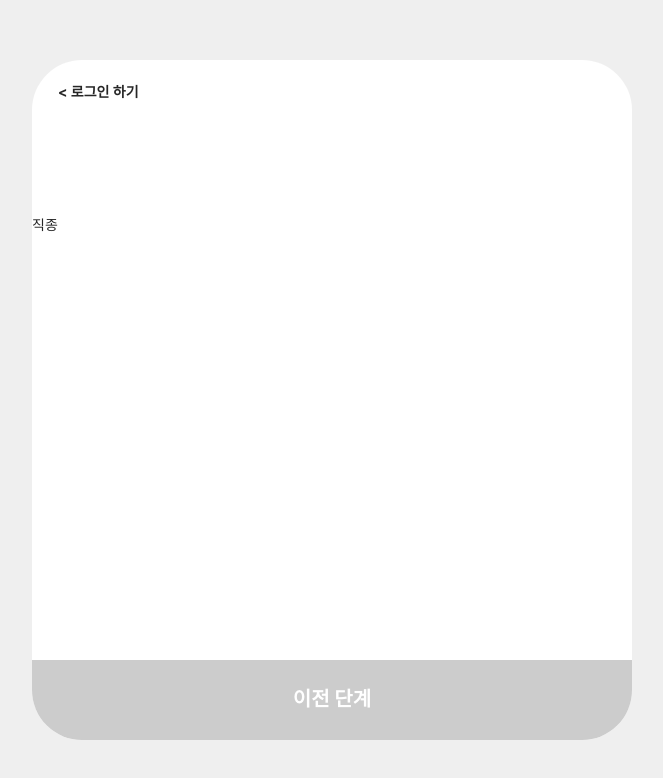
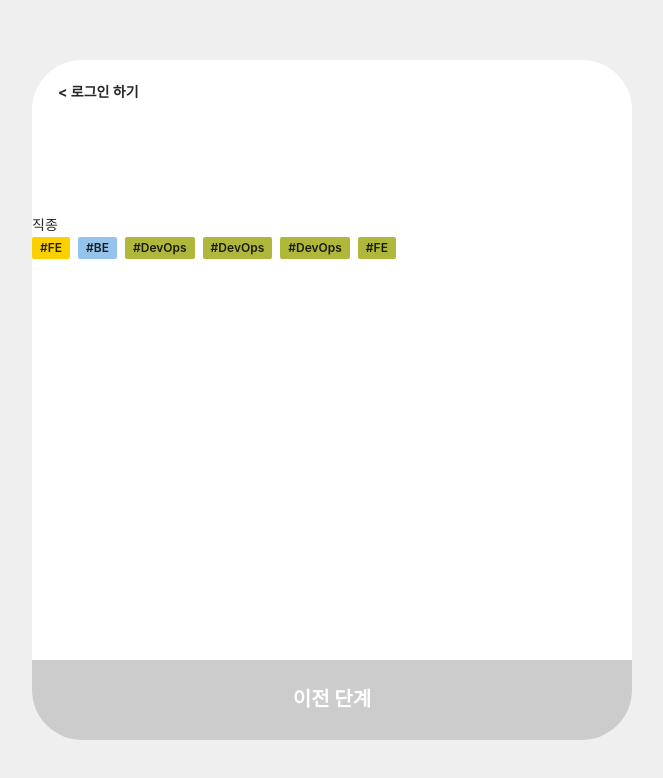
Before and after one commit to cbnu12/yas-front, a React (Create React App) app: page /signUp in a window 1280 px wide. Both pictures are taken after a click on the button "다음 단계". Shown: the top 778 px of the page, without its empty margins (308-971 px from the left). Built offline with nearby package versions, Linux system fonts and the light colour scheme.

Commit message:
feat: jobgroup 기능 구현

```diff
--- a/src/pages/SignUp/SignUp.tsx
+++ b/src/pages/SignUp/SignUp.tsx
@@ -1,3 +1,4 @@
+import { Tag, Typography } from "antd";
 import React, { useState } from "react";
 import { useNavigate } from "react-router-dom";
 import BottomButton from "../../common/BottomButton";
@@ -5,14 +6,41 @@ import ErrorBar from "../../common/ErrorBar";
 import Modal from "../../common/Modal";
 import TextButton from "../../common/TextButton";
 import UnderlineInput from "../../common/UnderlineInput";
+import { data } from "./data";
 
 import "./SignUp.scss";
+
+interface SignUpInfoType {
+  email: string;
+  nickname: string;
+  password: string;
+  confirmPassword: string;
+  birthYear: number;
+  optionBirthYear: boolean;
+  career: number;
+  optionCareer: boolean;
+  jobGroup: { color: string; hashtag: string }[];
+}
+
+const initialValue: SignUpInfoType = {
+  email: "",
+  nickname: "",
+  password: "",
+  confirmPassword: "",
+  birthYear: 0,
+  optionBirthYear: false,
+  career: 0,
+  optionCareer: false,
+  jobGroup: [],
+};
 
 const SignUp = () => {
   const navigate = useNavigate();
   const [errorMessage, setErrorMessage] = useState<string>("");
   const [icon, setIcon] = useState<string>("");
   const [step, setStep] = useState<number>(0);
+
+  const [signUpInfo, setSignUpInfo] = useState<SignUpInfoType>(initialValue);
 
   return (
     <Modal className="sign-up">
@@ -45,8 +73,29 @@ const SignUp = () => {
       {step === 1 && (
         <>
           직종
-          <div></div>
-          <div></div>
+          <div>
+            {signUpInfo.jobGroup.map((item) => (
+              <Tag key={item.color} color={`#${item.color}`}>
+                <Typography.Text strong>#{item.hashtag}</Typography.Text>
+              </Tag>
+            ))}
+          </div>
+          <div>
+            {data.map((item) => (
+              <Tag
+                key={item.color}
+                color={`#${item.color}`}
+                onClick={() => {
+                  setSignUpInfo({
+                    ...signUpInfo,
+                    jobGroup: [...signUpInfo.jobGroup, item],
+                  });
+                }}
+              >
+                <Typography.Text strong>#{item.hashtag}</Typography.Text>
+              </Tag>
+            ))}
+          </div>
           <BottomButton
             className="sign-up__next-button"
             text={"이전 단계"}
--- /dev/null
+++ b/src/pages/SignUp/data.ts
@@ -0,0 +1,25 @@
+export const data = [
+                {
+                hashtag: "FE",
+                color: "fad000"
+                },
+                {
+                    hashtag: "BE",
+                    color: "96c3eb"
+                },
+                {
+                    hashtag: "DevOps",
+                    color: "afb83b"
+                },
+                {
+                    hashtag: "DevOps",
+                    color: "afb83b"
+                },
+                {
+                    hashtag: "DevOps",
+                    color: "afb83b"
+                },
+                {
+                    hashtag: "FE",
+                    color: "afb83b"
+                },];
```
